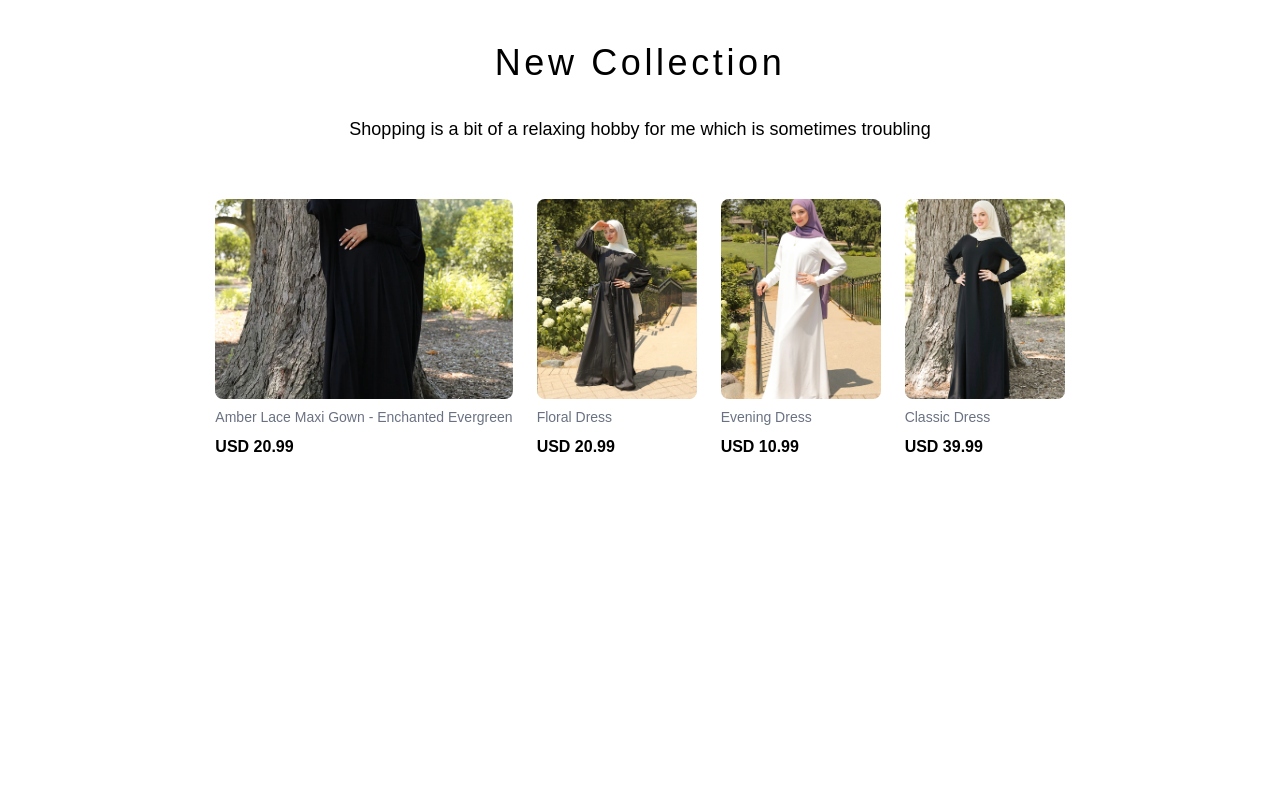
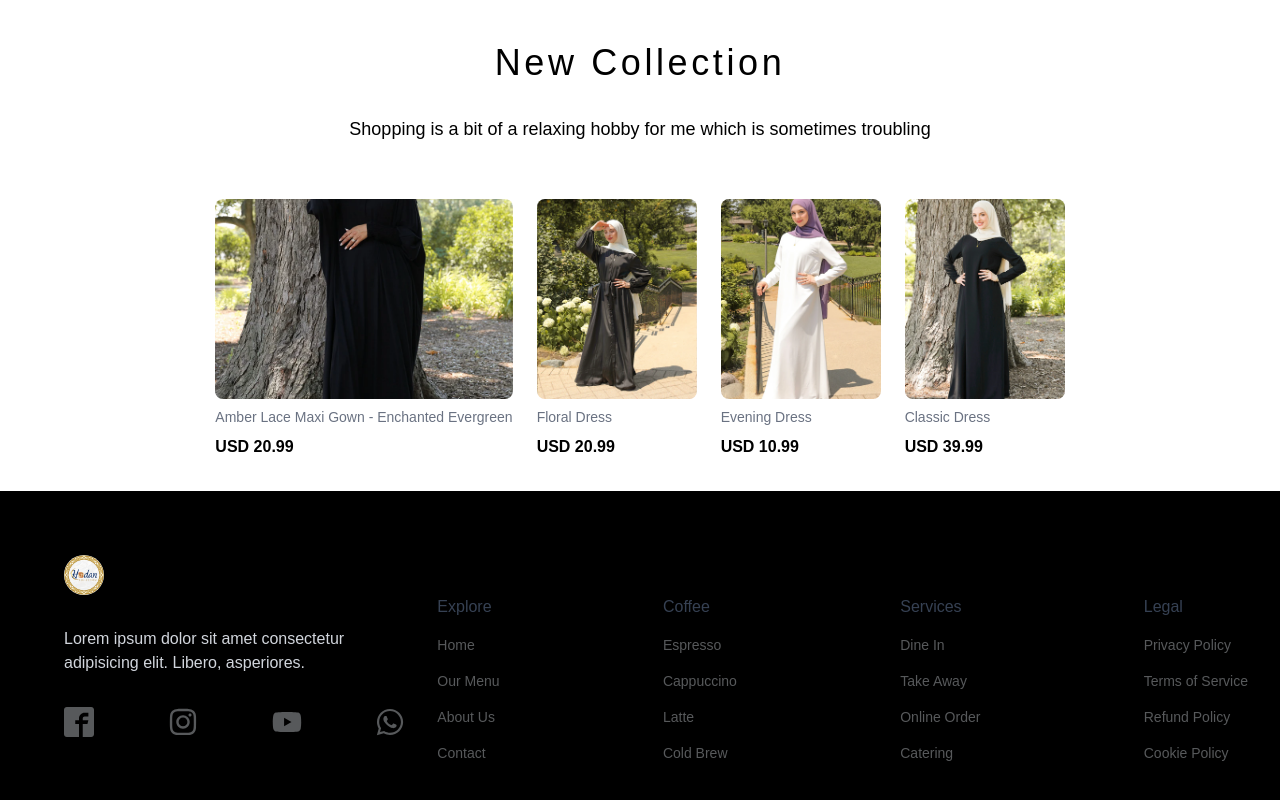
Before and after one commit to anwarisak/ecommerce, a React (Vite) app: page / in a window 1280 px wide. Shown: the part 1350-2150 px from the top of the page. Before the commit the page ends 1841 px from the top, so only its background shows below. Built offline with nearby package versions, Linux system fonts and the light colour scheme; a web font is replaced by a local one.

Commit message:
added feacture

```diff
--- a/package.json
+++ b/package.json
@@ -14,6 +14,7 @@
     "lucide-react": "^0.564.0",
     "react": "^19.2.0",
     "react-dom": "^19.2.0",
+    "react-icons": "^5.5.0",
     "react-router-dom": "^7.13.0",
     "tailwindcss": "^4.1.18"
   },
--- a/src/components/layout/Footer.jsx
+++ b/src/components/layout/Footer.jsx
@@ -1,7 +1,72 @@
-import React from "react";
+import { SiCoffeescript } from "react-icons/si";
+import { ImFacebook2 } from "react-icons/im";
+import { FaInstagram } from "react-icons/fa";
+import { FaYoutube } from "react-icons/fa";
+import { FaWhatsapp } from "react-icons/fa";
+import logo from '../../assets/logo.png'
 
 const Footer = () => {
-  return <div>footer</div>;
+  return (
+    <div className="max-w-full mx-auto px-8 py-16 text-gray-300 bg-black grid lg:grid-cols-3">
+      <div className="lg:px-8">
+        <img className="h-10 w-10 rounded-full" src={logo} alt="" />
+        {/* <SiCoffeescript color="#57595B" size={30} /> */}
+        <p className="py-8">
+          Lorem ipsum dolor sit amet consectetur adipisicing elit. Libero,
+          asperiores.
+        </p>
+
+        <div className="flex justify-between">
+          <ImFacebook2 size={30} color="#57595B" />
+          <FaInstagram size={30} color="#57595B" />
+          <FaYoutube size={30} color="#57595B" />
+          <FaWhatsapp size={30} color="#57595B" />
+        </div>
+      </div>
+    <div className="flex lg:col-span-2 justify-between">
+  <div className="pt-8">
+    <p className="text-gray-700 my-2">Explore</p>
+    <ul className="lg:flex-col text-sm cursor-pointer">
+      <li className="py-2 text-[#57595B]">Home</li>
+      <li className="py-2 text-[#57595B]">Our Menu</li>
+      <li className="py-2 text-[#57595B]">About Us</li>
+      <li className="py-2 text-[#57595B]">Contact</li>
+    </ul>
+  </div>
+
+  <div className="pt-8">
+    <p className="text-gray-700 my-2">Coffee</p>
+    <ul className="text-sm cursor-pointer flex-col">
+      <li className="py-2 text-[#57595B]">Espresso</li>
+      <li className="py-2 text-[#57595B]">Cappuccino</li>
+      <li className="py-2 text-[#57595B]">Latte</li>
+      <li className="py-2 text-[#57595B]">Cold Brew</li>
+    </ul>
+  </div>
+
+  <div className="pt-8">
+    <p className="text-gray-700 my-2">Services</p>
+    <ul className="text-sm cursor-pointer flex-col">
+      <li className="py-2 text-[#57595B]">Dine In</li>
+      <li className="py-2 text-[#57595B]">Take Away</li>
+      <li className="py-2 text-[#57595B]">Online Order</li>
+      <li className="py-2 text-[#57595B]">Catering</li>
+    </ul>
+  </div>
+
+  <div className="pt-8">
+    <p className="text-gray-700 my-2">Legal</p>
+    <ul className="text-sm cursor-pointer flex-col">
+      <li className="py-2 text-[#57595B]">Privacy Policy</li>
+      <li className="py-2 text-[#57595B]">Terms of Service</li>
+      <li className="py-2 text-[#57595B]">Refund Policy</li>
+      <li className="py-2 text-[#57595B]">Cookie Policy</li>
+    </ul>
+  </div>
+</div>
+
+    </div>
+  );
 };
 
 export default Footer;
--- a/src/components/layout/Header.jsx
+++ b/src/components/layout/Header.jsx
@@ -1,24 +1,52 @@
 import logo from "../../assets/logo.png";
 import { Navlinks } from "../../index";
 import { Link } from "react-router-dom";
-import { Menu, ShoppingCart, Star } from "lucide-react";
+import { Menu, Minus, ShoppingCart, Star } from "lucide-react";
+import { useState } from "react";
 
 const Header = () => {
+  const [open, setOpen] = useState(false);
+  const changemenu = () => {
+    setOpen(!open);
+  };
   return (
-    <header className="w-full max-w-[1240px] mx-auto px-4 h-26 uppercase flex items-center justify-between">
+    <header>
+      <div className="w-full max-w-[1240px] mx-auto px-4 h-26 uppercase flex items-center justify-between">
         <div>
           <img className="w-8 h-8 object-cover" src={logo} alt="logo" />
         </div>
-        <p className="md:hidden text-lg font-extralight tracking-widest">hodan collaction</p>
+        <p className="md:hidden text-lg font-extralight tracking-widest">
+          hodan collaction
+        </p>
         <ul className="hidden md:flex items-center gap-6">
           {Navlinks.map((navlink) => (
             <li key={navlink.id} className="cursor-pointer">
-            <Link className="tracking-widest" to={navlink.path}>{navlink.label}</Link>
+              <Link className="tracking-widest" to={navlink.path}>
+                {navlink.label}
+              </Link>
             </li>
           ))}
         </ul>
-      <div className="">
-        <Menu className="md:hidden" />
+        <ShoppingCart className="hidden md:flex" />
+        <div onClick={changemenu} className="md:hidden">
+          {open ? <Minus size={25} className="" /> : <Menu size={25} />}
+        </div>
+        <div
+          className={`
+          fixed top-0 left-0 h-full w-[70%] bg-[#ffff] border-r border-gray-200 transform transition-transform ease-in-out duration-300
+          ${open ? "translate-x-0" : "-translate-x-full"}
+        `}
+        >
+          <ul className="w-full flex flex-col mx-10 mt-20 items-start gap-6">
+            {Navlinks.map((navlink) => (
+              <li key={navlink.id} className="cursor-pointer">
+                <Link className="tracking-widest" to={navlink.path}>
+                  {navlink.label}
+                </Link>
+              </li>
+            ))}
+          </ul>
+        </div>
       </div>
     </header>
   );
--- a/src/pages/Home.jsx
+++ b/src/pages/Home.jsx
@@ -4,6 +4,7 @@ import Hero from "../components/home/Hero";
 import Features from "../components/home/Features";
 import Product from "./Product";
 import NewArrivals from "./NewArrivals";
+import Footer from "../components/layout/Footer";
 
 const Home = () => {
   return (
@@ -13,6 +14,7 @@ const Home = () => {
       <Product />
       <Features />
       <NewArrivals />
+      <Footer/>
     </div>
   );
 };
--- a/src/pages/Shop.jsx
+++ b/src/pages/Shop.jsx
@@ -1,11 +1,9 @@
-import React from 'react'
+import React from "react";
 
 const Shop = () => {
   return (
-    <div>
-      Shop
-    </div>
-  )
-}
+    <div className="flex justify-center text-center items-center">Shop</div>
+  );
+};
 
-export default Shop
+export default Shop;
```
Also changed, not shown: 1 other file (tests, documents, lock files or other folders). Lines whose indentation alone changed are shown as unchanged.
